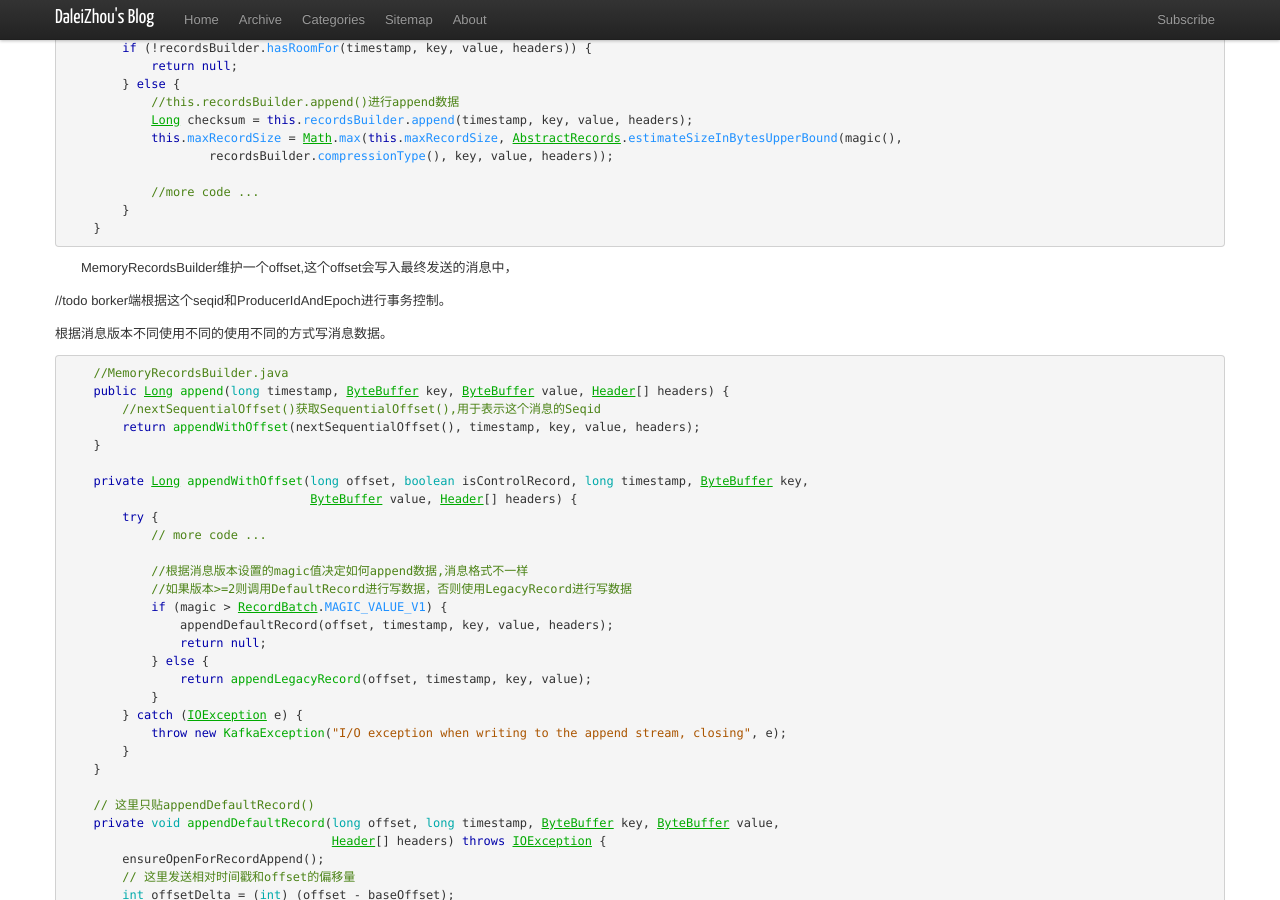
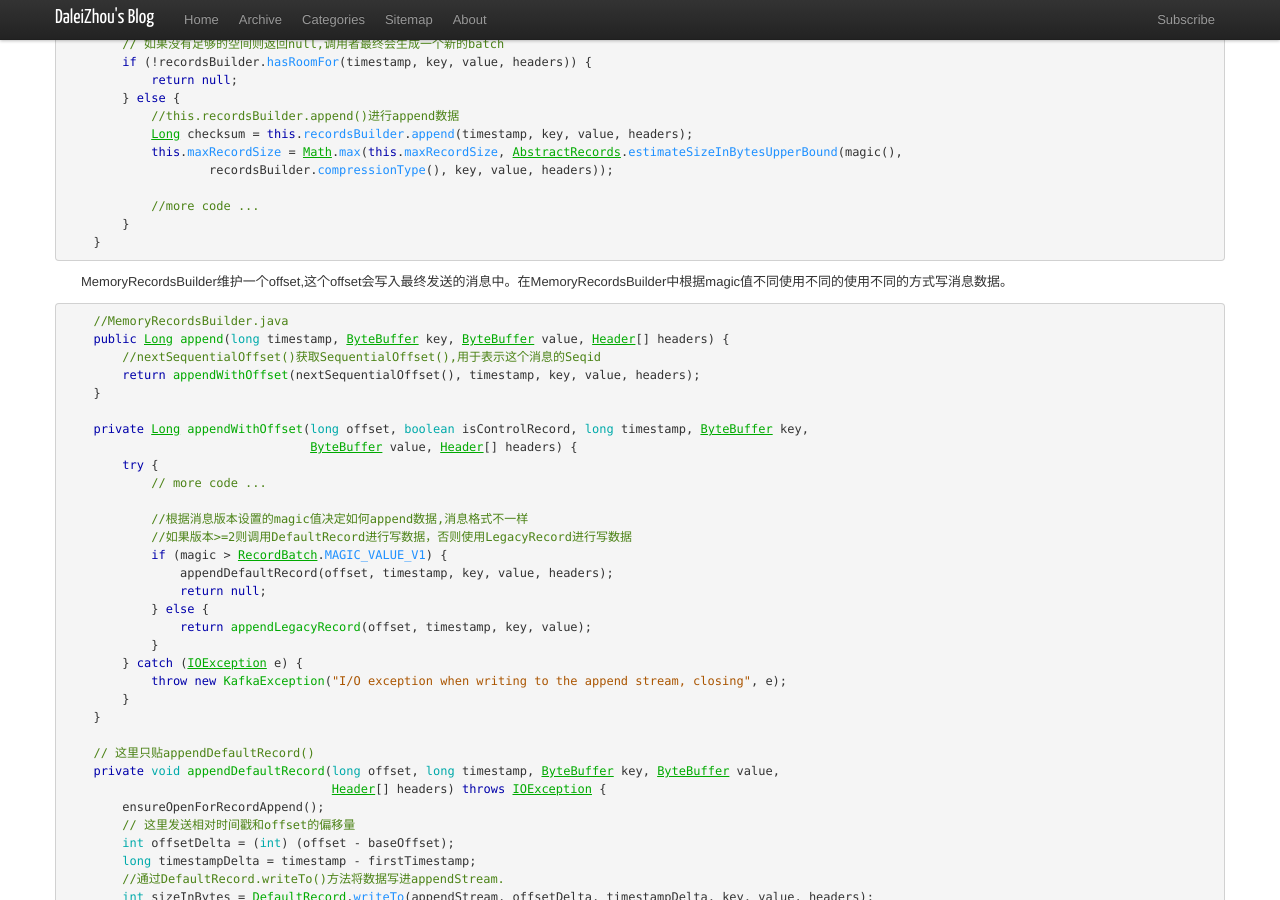
Before and after one commit to DaleiZhou/daleizhou.github.io, a Jekyll site: the page built from _posts/2018/2018-06-06-produce-data.md, in a window 1280 px wide and 900 px high, scrolled down 4186 px. Built offline with Jekyll 4.4.1, drawn with Linux system fonts in a browser that asks for light colours; nearby versions of some CDN libraries; comment, search, counter and statistics services are not loaded; some of the changed lines change nothing that is shown; some of the changed text lies outside the part shown.

Commit message:
commit/abort

````diff
--- a/_posts/2018/2018-06-06-produce-data.md
+++ b/_posts/2018/2018-06-06-produce-data.md
@@ -9,7 +9,9 @@
 
 　　事务初始化完毕之后，KafkaProducer就可以向集群发送具体的消息数据。本篇从KafkaProducer.send()为切入点，介绍发送事务消息客户端和服务端的具体实现。
 
-## <a id="beginTransaction">beginTransaction()</a>
+## <a id="KafkaProducer">KafkaProducer</a>
+
+**beginTransaction**
 
 　　在调用KafkaProducer.send()方法之前需要调用KafkaProducer.beginTransaction()方法，这个方法的实现很简单，只是检查一些参数和修改内存状态,本地认为事务开启，不需要与集群交互。TransactionCoordinator在第一条消息发送后才认为事务开启。
 
@@ -21,7 +23,7 @@
     }
 ```
 
-## <a id="send">send()</a>
+**send**
 
 　　KafkaProducer.send()方法实现生产消息的发送，发送的record不仅可以指定topic,还可以指定partition，即指定消息发到指定分区中。如果用户不提供则使用系统默认的根据一些参数通过简单取模的方式得到分区，这种取模的方式可以做到消息基本上均匀分布在各个分区上。
 
@@ -232,12 +234,7 @@
     }
 ```
 
-　　MemoryRecordsBuilder维护一个offset,这个offset会写入最终发送的消息中，
-
-//todo
-borker端根据这个seqid和ProducerIdAndEpoch进行事务控制。
-
-根据消息版本不同使用不同的使用不同的方式写消息数据。
+　　MemoryRecordsBuilder维护一个offset,这个offset会写入最终发送的消息中。在MemoryRecordsBuilder中根据magic值不同使用不同的使用不同的方式写消息数据。
 
 ```java
     //MemoryRecordsBuilder.java
@@ -370,7 +367,11 @@
     }
 ```
 
-## <a id="handleAddPartitionToTxnRequest">handleAddPartitionToTxnRequest</a>
+## <a id="KafkaApis">KafkaApis</a>
+
+　　下面我们看服务器部分如何处理AddPartitionToTxnRequest和ProduceRequest。
+
+**handleAddPartitionToTxnRequest**
 
 　　下面我们看服务器部分如何处理AddPartitionToTxnRequest和ProduceRequest。AddPartitionToTxnRequest的请求处理过程比较简单，handleAddPartitionToTxnRequest()方法中处理。如果有身份验证失败或者不能识别的topicpartition则直接返回给客户端错误。
 
@@ -464,7 +465,7 @@
   }
 ```
 
-## <a id="handleProduceRequest">handleProduceRequest</a>
+**handleProduceRequest**
 
 　　客户端发送的ProducerRequest同样也在KafkaApis中处理。为了提高整体运行效率，kafka在0.9版本引入了配额（quotas）控制的概念。每个client的数据交互速率通过多个小窗口抽样得到，broker会对每个ClientId有一定的阈值，延迟返结果给交互太快的客户端。这种限速对客户端是透明的，而不是broker直接告诉客户端需要降速，因此客户端不需要考虑特别多的复杂情况。限于篇幅和主题的原因，这个部分后面有机会详细展开，这里只需要认为返回给客户端结果，不影响理解。
 
````
